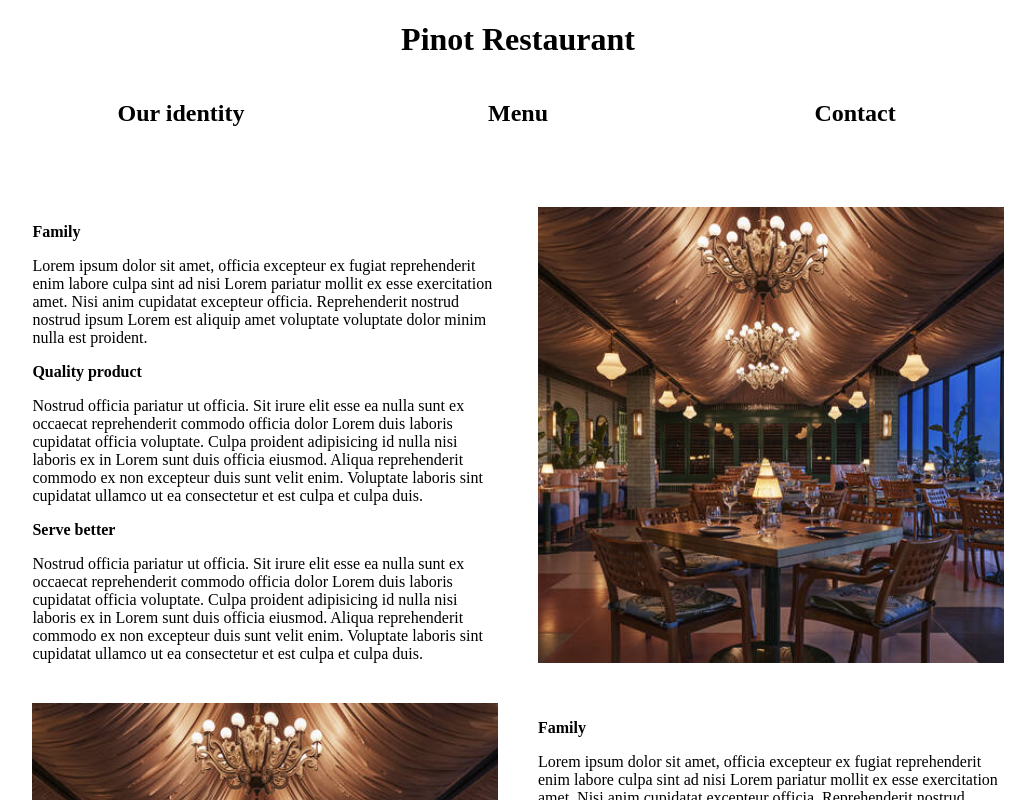
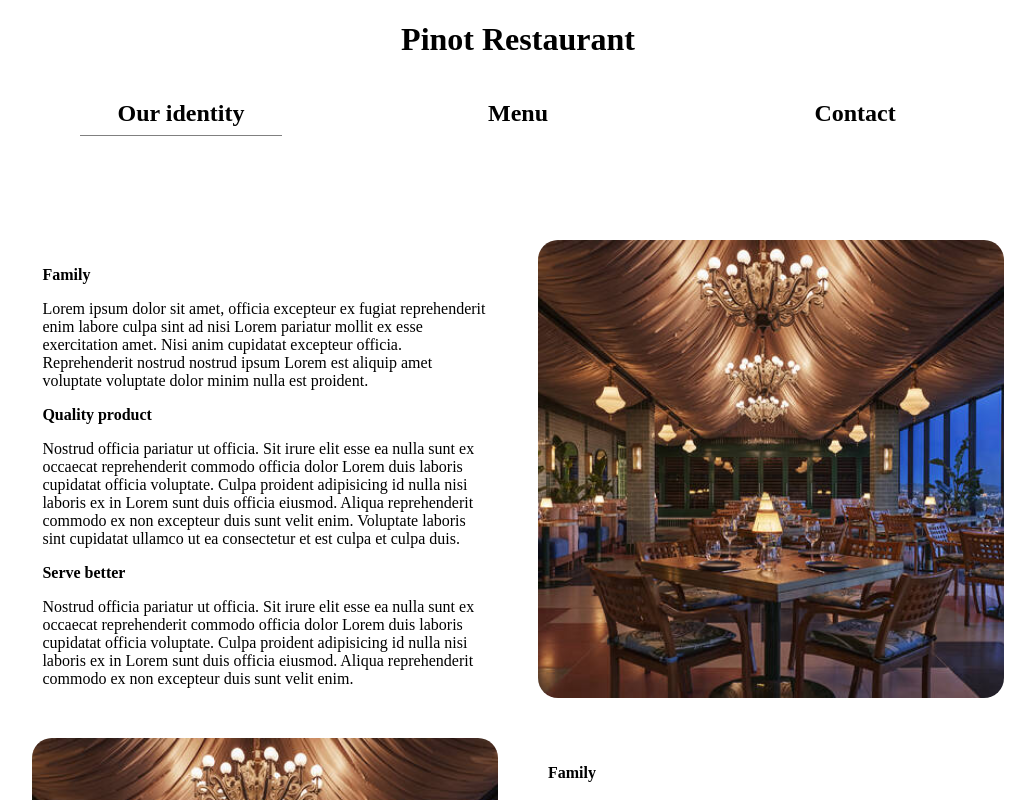
Before and after one commit to GaelLeFloch/restaurant_page, a website built with webpack: page dist/index.html in a window 1280 px wide. Shown: the top 800 px of the page, without its empty margins (122-1157 px from the left). Built offline with nearby package versions, Linux system fonts and the light colour scheme.

Commit message:
Build the logic in index.js

```diff
--- a/src/index.js
+++ b/src/index.js
@@ -3,36 +3,67 @@ import landingPage from "./landing.js";
 import menu from "./menu.js";
 import contact from "./contact.js";
 
-function header() {
-
-    header = document.createElement('div');
+let header = document.createElement('div');
 header.classList.add("header");
 
 let title = document.createElement('h1');
 title.innerHTML = 'Pinot Restaurant';
 header.appendChild(title);
 
-    menubar = document.createElement('div');
+let menubar = document.createElement('div');
 menubar.classList.add("tabs");
+menubar.id = 'tabs';
 
 let identity = document.createElement('h2');
-    identity.innerHTML = 'Our identity';
+let link = document.createElement('a')
+link.innerHTML = 'Our identity';
+identity.appendChild(link);
+identity.classList.add("focus");
+
+// menubar.style.property = "background: linear-gradient(to right, grey 33%, white 33% 66%, white 66% 100%);"
+link.onclick = () => {
+    document.getElementById('content').lastElementChild.remove();
+    document.getElementById('content').appendChild(landingPage());
+    document.getElementsByClassName('focus')[0].classList.remove("focus");
+    document.getElementById('transi').style.marginLeft = "20%"
+    identity.classList.add("focus");
+}
 menubar.appendChild(identity);
 
-    let menu = document.createElement('h2');
-    menu.innerHTML = 'Menu';
-    menubar.appendChild(menu);
+let menuTitle = document.createElement('h2');
+let linkm = document.createElement('a')
+linkm.innerHTML = 'Menu';
+menuTitle.appendChild(linkm);
+menubar.appendChild(menuTitle);
+linkm.onclick = () => {
+    document.getElementById('content').lastElementChild.remove();
+    document.getElementById('content').appendChild(menu());
+    document.getElementsByClassName('focus')[0].classList.remove("focus");
+    document.getElementById('transi').style.marginLeft = "120%"
+    menuTitle.classList.add("focus");
+}
 
-    let contact = document.createElement('h2');
-    contact.innerHTML = 'Contact';
-    menubar.appendChild(contact);
+let contactTitle = document.createElement('h2');
+menubar.appendChild(contactTitle);
+let linkc = document.createElement('a')
+linkc.innerHTML = 'Contact';
+contactTitle.appendChild(linkc);
+linkc.onclick = () => {
+    document.getElementById('content').lastElementChild.remove();
+    document.getElementById('content').appendChild(contact());
+    document.getElementsByClassName('focus')[0].classList.remove("focus");
+    contactTitle.classList.add("focus");
+    document.getElementById('transi').style.marginLeft = "220%"
+    console.log("change css")
+}
+
+let transi = document.createElement('h2');
+transi.id = 'transi';
+menubar.appendChild(transi);
 
 header.appendChild(menubar);
 
-    return header;
-}
-
-document.getElementById('content').appendChild(header());
+document.getElementById('content').appendChild(header);
 document.getElementById('content').appendChild(landingPage());
-document.getElementById('content').appendChild(menu());
-document.getElementById('content').appendChild(contact());
+// document.getElementById('content').appendChild(menu());
+// document.getElementById('content').appendChild(contact());
--- a/src/landing.js
+++ b/src/landing.js
@@ -9,7 +9,7 @@ export default function landingPage() {
     let identityText = document.createElement('div');
     identityText.innerHTML = `<p> Family </p>Lorem ipsum dolor sit amet, officia excepteur ex fugiat reprehenderit enim labore culpa sint ad nisi Lorem pariatur mollit ex esse exercitation amet. Nisi anim cupidatat excepteur officia. Reprehenderit nostrud nostrud ipsum Lorem est aliquip amet voluptate voluptate dolor minim nulla est proident.
         <p>Quality product</p>  Nostrud officia pariatur ut officia. Sit irure elit esse ea nulla sunt ex occaecat reprehenderit commodo officia dolor Lorem duis laboris cupidatat officia voluptate. Culpa proident adipisicing id nulla nisi laboris ex in Lorem sunt duis officia eiusmod. Aliqua reprehenderit commodo ex non excepteur duis sunt velit enim. Voluptate laboris sint cupidatat ullamco ut ea consectetur et est culpa et culpa duis.
-        <p>Serve better</p>  Nostrud officia pariatur ut officia. Sit irure elit esse ea nulla sunt ex occaecat reprehenderit commodo officia dolor Lorem duis laboris cupidatat officia voluptate. Culpa proident adipisicing id nulla nisi laboris ex in Lorem sunt duis officia eiusmod. Aliqua reprehenderit commodo ex non excepteur duis sunt velit enim. Voluptate laboris sint cupidatat ullamco ut ea consectetur et est culpa et culpa duis.`;
+        <p>Serve better</p>  Nostrud officia pariatur ut officia. Sit irure elit esse ea nulla sunt ex occaecat reprehenderit commodo officia dolor Lorem duis laboris cupidatat officia voluptate. Culpa proident adipisicing id nulla nisi laboris ex in Lorem sunt duis officia eiusmod. Aliqua reprehenderit commodo ex non excepteur duis sunt velit enim.`;
     identityText.classList.add("text");
 
     let identityImage = document.createElement('div');
@@ -27,7 +27,7 @@ export default function landingPage() {
     let identityText2 = document.createElement('div');
     identityText2.innerHTML = `<p> Family </p>Lorem ipsum dolor sit amet, officia excepteur ex fugiat reprehenderit enim labore culpa sint ad nisi Lorem pariatur mollit ex esse exercitation amet. Nisi anim cupidatat excepteur officia. Reprehenderit nostrud nostrud ipsum Lorem est aliquip amet voluptate voluptate dolor minim nulla est proident.
         <p>Quality product</p>  Nostrud officia pariatur ut officia. Sit irure elit esse ea nulla sunt ex occaecat reprehenderit commodo officia dolor Lorem duis laboris cupidatat officia voluptate. Culpa proident adipisicing id nulla nisi laboris ex in Lorem sunt duis officia eiusmod. Aliqua reprehenderit commodo ex non excepteur duis sunt velit enim. Voluptate laboris sint cupidatat ullamco ut ea consectetur et est culpa et culpa duis.
-        <p>Serve better</p>  Nostrud officia pariatur ut officia. Sit irure elit esse ea nulla sunt ex occaecat reprehenderit commodo officia dolor Lorem duis laboris cupidatat officia voluptate. Culpa proident adipisicing id nulla nisi laboris ex in Lorem sunt duis officia eiusmod. Aliqua reprehenderit commodo ex non excepteur duis sunt velit enim. Voluptate laboris sint cupidatat ullamco ut ea consectetur et est culpa et culpa duis.`;
+        <p>Serve better</p>  Nostrud officia pariatur ut officia. Sit irure elit esse ea nulla sunt ex occaecat reprehenderit commodo officia dolor Lorem duis laboris cupidatat officia voluptate. Culpa proident adipisicing id nulla nisi laboris ex in Lorem sunt duis officia eiusmod. Aliqua reprehenderit commodo ex non excepteur duis sunt velit enim.`;
     identityText2.classList.add("text");
 
     let identityImage2 = document.createElement('div');
--- a/src/style.css
+++ b/src/style.css
@@ -9,6 +9,28 @@
 .tabs {
 	display: grid;
 	grid-template-columns: repeat(3, 1fr);
+    transition: background 2s;
+    height: 100px;
+    /* background: linear-gradient(to right, grey 33%, white 33% 66%, white 66% 100%); */
+}
+
+.tabs > h2 {
+    height: 70px;
+}
+
+.tabs > h2 > a {
+    cursor: pointer;
+}
+
+#transi {
+    width: 60%;
+    height: 4%;
+    background: grey;
+    z-index:-1;
+    bottom: 75px;
+    position: relative;
+    margin-left: 20%;
+    transition: margin-left 0.75s ease-out;
 }
 
 /* ------ Landing ------ */
@@ -37,6 +59,14 @@ img {
     text-align: center;
 }
 
+img {
+    border-radius: 20px;
+}
+
+.landing > .text {
+    padding: 30px 30px;
+}
+
 
 /* ------ Menu ------ */
 
```
Also changed, not shown: README.md. Lines whose indentation alone changed are shown as unchanged.
